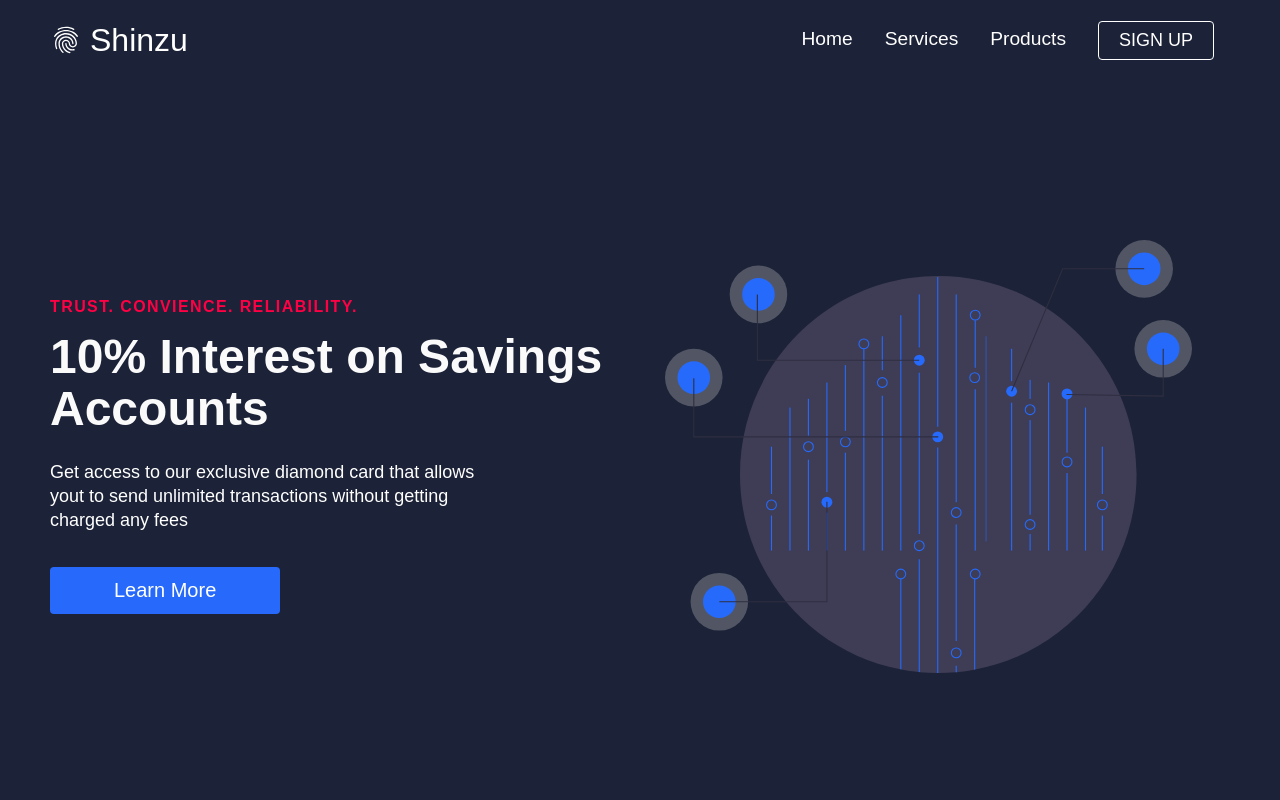
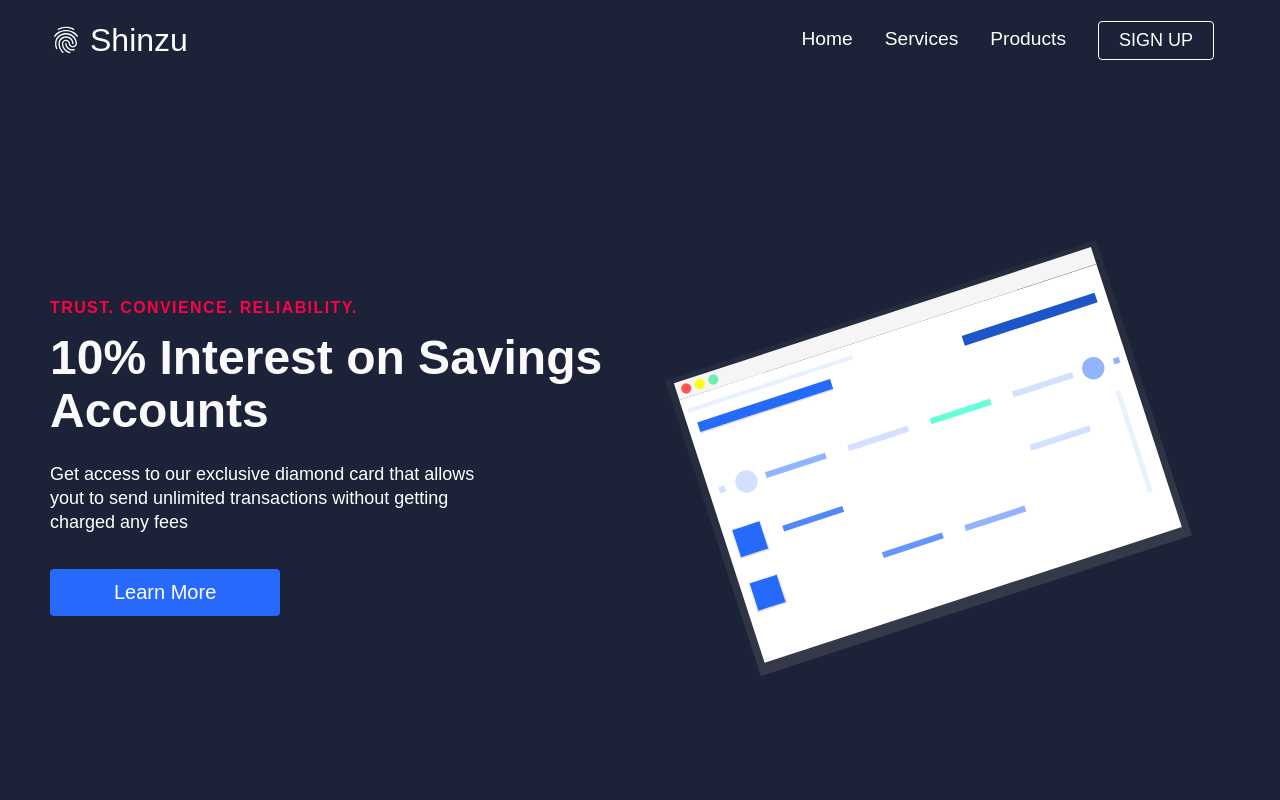
Before and after one commit to OsasAzamegbe/fintech-web-app, a React (Create React App) app: page /products in a window 1280 px wide. Shown: the top 800 px of the page. Built offline with nearby package versions, Linux system fonts and the light colour scheme.

Commit message:
modified Products component's svg.

```diff
--- a/src/components/pages/Products/Data.js
+++ b/src/components/pages/Products/Data.js
@@ -36,7 +36,7 @@ const sectionTwoObj = {
     description: 'Get access to our exclusive diamond card that allows yout to send unlimited transactions without getting charged any fees',
     buttonLabel: 'Learn More',
     imgStart: false,
-    img: 'images/svg-3.svg',
+    img: 'images/svg-6.svg',
     alt: 'Credit Card'
 }
 
```
